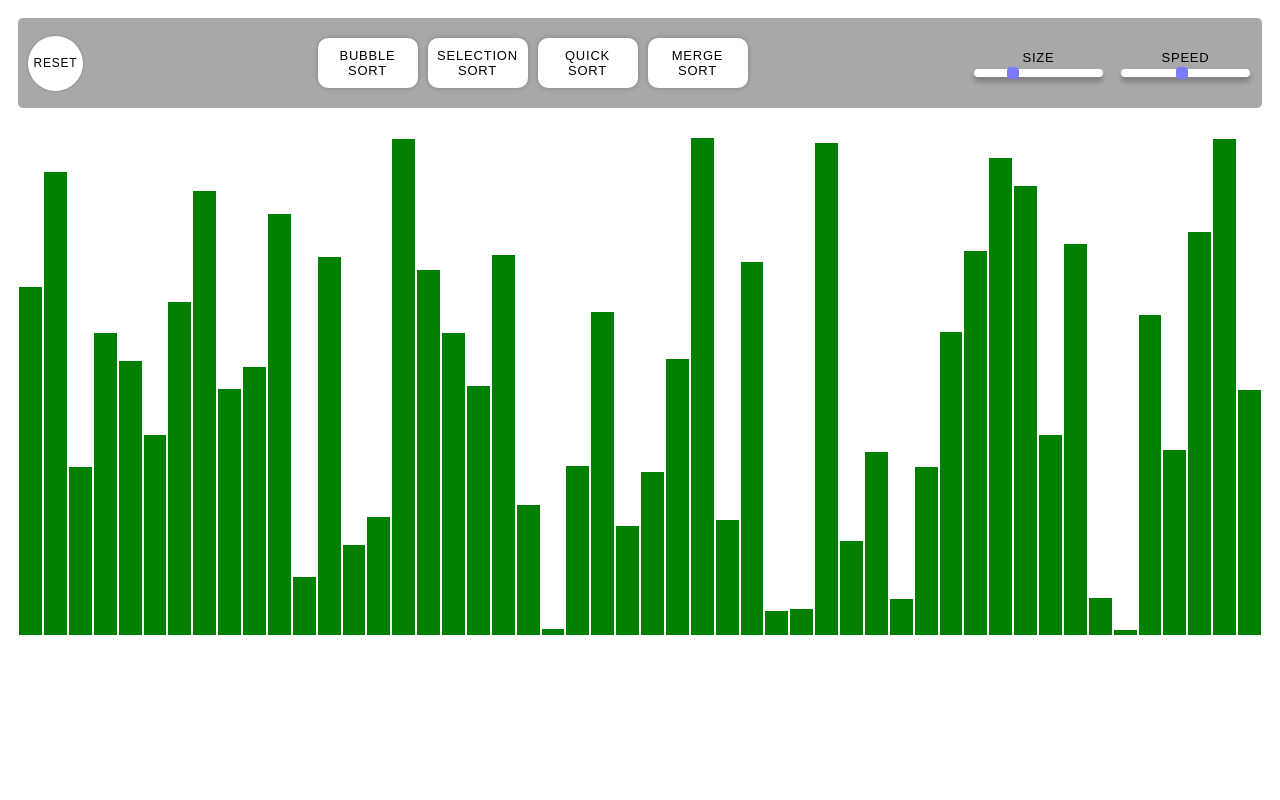
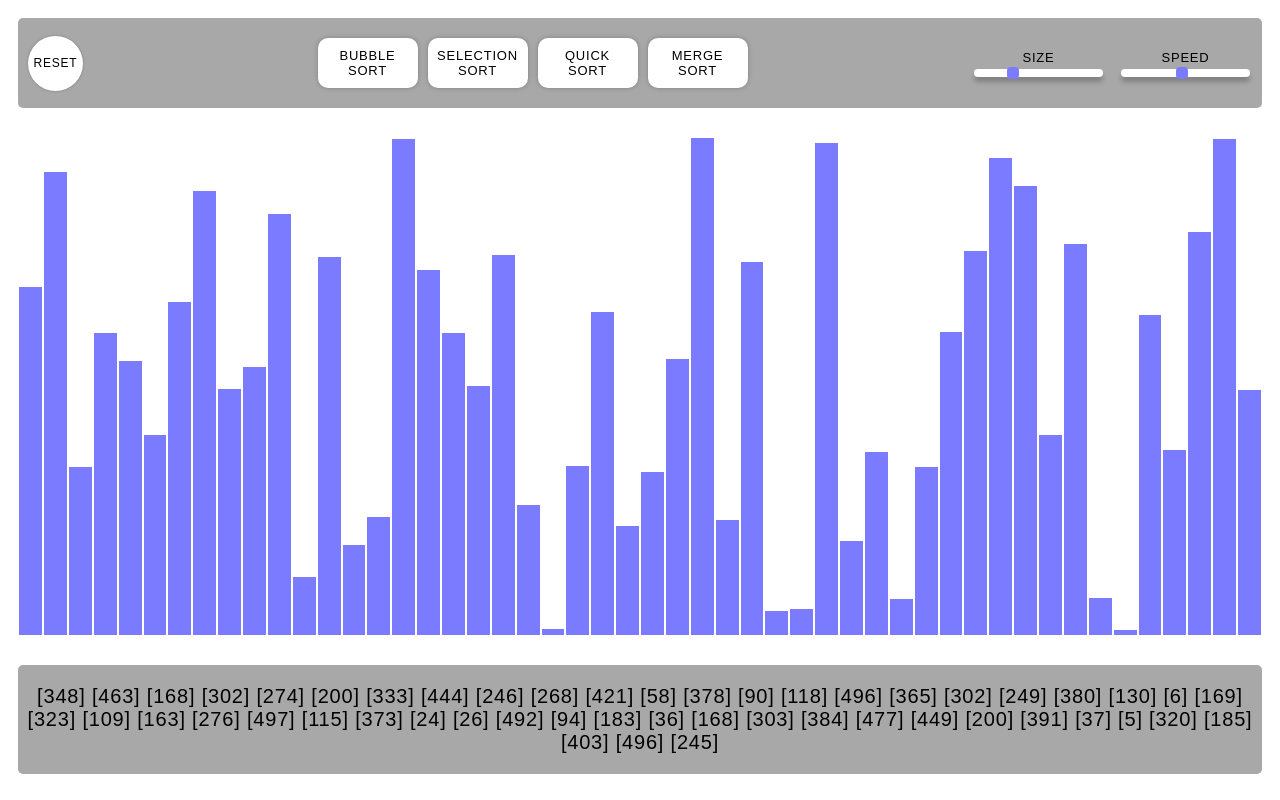
Before and after one commit to Iispar/sorting-visualizer, a React (Create React App) app: page / in a window 1280 px wide. Built offline with nearby package versions, Linux system fonts and the light colour scheme.

Commit message:
Added a visual for the array and an a message to be displayed when the array is sorted

```diff
--- a/src/components/SortingVisualizer.css
+++ b/src/components/SortingVisualizer.css
@@ -1,8 +1,5 @@
 
 .array-container {
-    left: 50px;
-    right: 50px;
-    top: 200px;
     display: flex;
     flex-wrap: nowrap;
     justify-content: center;
@@ -36,7 +33,7 @@
 
 .array-bar {
     width: 5%;
-    background-color: green;
+    background-color: rgb(123, 123, 255);
     display: inline-block;
     margin: 0 1px;
 }
@@ -166,7 +163,14 @@
 }
 
 .footer-container {
-    display: grid;
+    overflow: hidden;
+    display: flex;
+    justify-content: center;
+    align-items: center;
+    flex-direction: column;
+    background: rgb(168, 168, 168);
+    height: auto;
+    border-radius: 5px;
     grid-row-start: 3;
     grid-row-end: 3;
     grid-column-start: 1;
--- a/src/components/SortingVisualizer.js
+++ b/src/components/SortingVisualizer.js
@@ -41,17 +41,16 @@ const SortingVisualizer = () => {
    */
   const resetArray = async () => {
     const bars = document.querySelectorAll('.array-bar')
-    // window.location.reload()
     stopExec()
-    await wait(100)
+    await wait(150)
     const arr = Array.from({ length: arrSize }, () => Math.floor(Math.random() * 500))
     // color the array back to normal color incase the array is sorted.
     for (let i = 0; i < arr.length; i++) {
-      bars[i].style.background = 'green'
+      bars[i].style.background = 'rgb(123, 123, 255)'
     }
     execution = false
+    setArray(arr)
     enableActions()
-    setArray(arr)
   }
 
   // const pauseArray = () => {
@@ -70,8 +69,16 @@ const SortingVisualizer = () => {
       }
     }
     if (!broken) {
-      return <p> The array is sorted </p>
+      return <div> The array is now sorted </div>
     }
+  }
+
+  const displayArray = () => {
+    let items = ''
+    for (let i = 0; i < array.length; i++) {
+      items += `[${array[i]}] `
+    }
+    return items
   }
 
   /**
@@ -90,10 +97,15 @@ const SortingVisualizer = () => {
     )
   }
 
+  function refreshArray (arr) {
+    setArray([...arr])
+  }
+
   /**
    * swaps two values in the array. Used in the algorithms to display changes.
    */
   function swap (a, b) {
+    console.log('Swapping: ' + a + ' and ' + b)
     const arr = array;
     [arr[a], arr[b]] = [arr[b], arr[a]]
     setArray([...arr])
@@ -121,6 +133,7 @@ const SortingVisualizer = () => {
   const sortSelectionSort = async () => {
     if (!execution) {
       disableActions()
+
       await selectionSort(array, swap, delay)
       disableActions()
     }
@@ -132,10 +145,10 @@ const SortingVisualizer = () => {
       disableActions()
     }
   }
-  const sortMergeSort = () => {
+  const sortMergeSort = async () => {
     if (!execution) {
       disableActions()
-      mergeSort(array, 0, parseInt(array.length) - 1, delay)
+      await mergeSort(array, 0, parseInt(array.length) - 1, delay, refreshArray)
       disableActions()
     }
   }
@@ -182,6 +195,7 @@ const SortingVisualizer = () => {
         {arrayList()}
       </div>
       <div className = "footer-container">
+        {displayArray()}
         {checkArray()}
       </div>
     </div>
--- a/src/components/sorts.js
+++ b/src/components/sorts.js
@@ -110,7 +110,7 @@ export const selectionSort = async (arr, swap, delay) => {
  * @param {*} delay
  *
  */
-const merge = async (arr, l, m, r, delay) => {
+const merge = async (arr, l, m, r, delay, refreshArray) => {
   const bars = document.querySelectorAll('.array-bar')
 
   console.log('Now merging')
@@ -171,6 +171,7 @@ const merge = async (arr, l, m, r, delay) => {
       arr[k] = parseInt(right[j])
       j++; k++
     }
+    refreshArray(arr)
   }
   if (quit === true) return
   // when right array is empty
@@ -201,9 +202,10 @@ const merge = async (arr, l, m, r, delay) => {
     arr[k] = parseInt(right[j])
     j++; k++
   }
+  refreshArray(arr)
 }
 
-export const mergeSort = async (arr, left, right, delay) => {
+export const mergeSort = async (arr, left, right, delay, refreshArray) => {
   if (quit === true) return
   // if there is only one in array
   if (left >= right) {
@@ -211,16 +213,14 @@ export const mergeSort = async (arr, left, right, delay) => {
   }
   // find the middle of the array and split it
   const middle = left + Math.floor((right - left) / 2)
-  console.log('left: ' + left + ' right: ' + right + ' midlle: ' + middle)
   // create a split and two different mergeSorts and the merge the sorted arrays.
-  await mergeSort(arr, left, middle, delay)
-  await mergeSort(arr, middle + 1, right, delay)
-  await merge(arr, left, middle, right, delay)
+  await mergeSort(arr, left, middle, delay, refreshArray)
+  await mergeSort(arr, middle + 1, right, delay, refreshArray)
+  await merge(arr, left, middle, right, delay, refreshArray)
 }
 
 async function sorting (arr, left, right, swap, delay) {
   const bars = document.querySelectorAll('.array-bar')
-  console.log('Getting pivot')
   const pivot = left
   let i = pivot + 1
 
```
